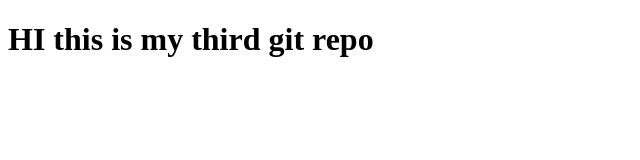
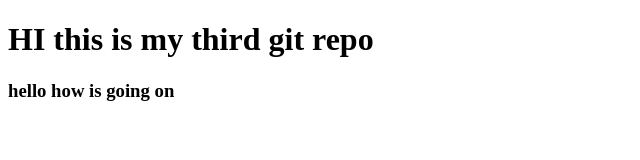
Before and after one commit to mamun48/my-third-git, a plain HTML site: page index.html in a window 1280 px wide. Shown: the whole page, without its empty margins (0-640 px from the left). Drawn offline with Linux system fonts and the light colour scheme.

Commit message:
Update index.html

```diff
--- a/index.html
+++ b/index.html
@@ -8,5 +8,6 @@
 </head>
 <body>
     <h1>HI this is my third git repo</h1>
+    <h3>hello how is going on</h3>
 </body>
 </html>
```
